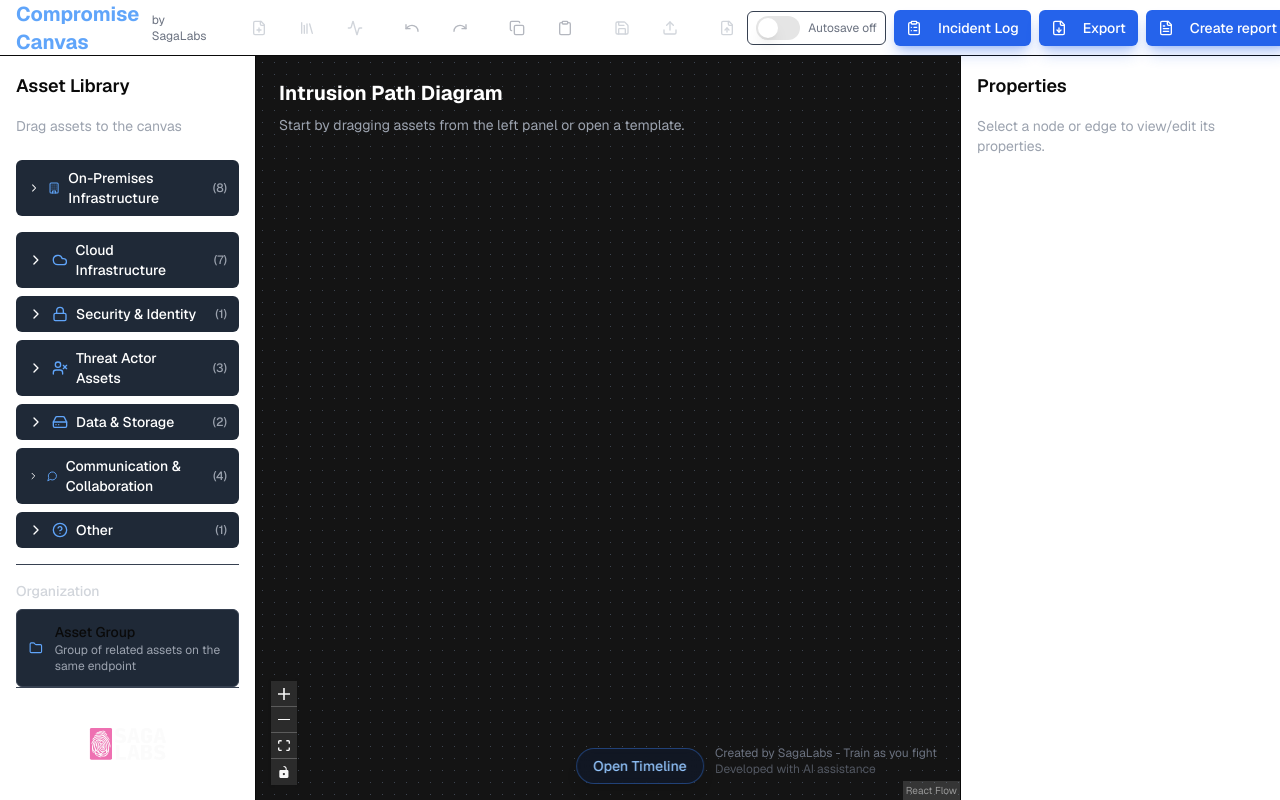
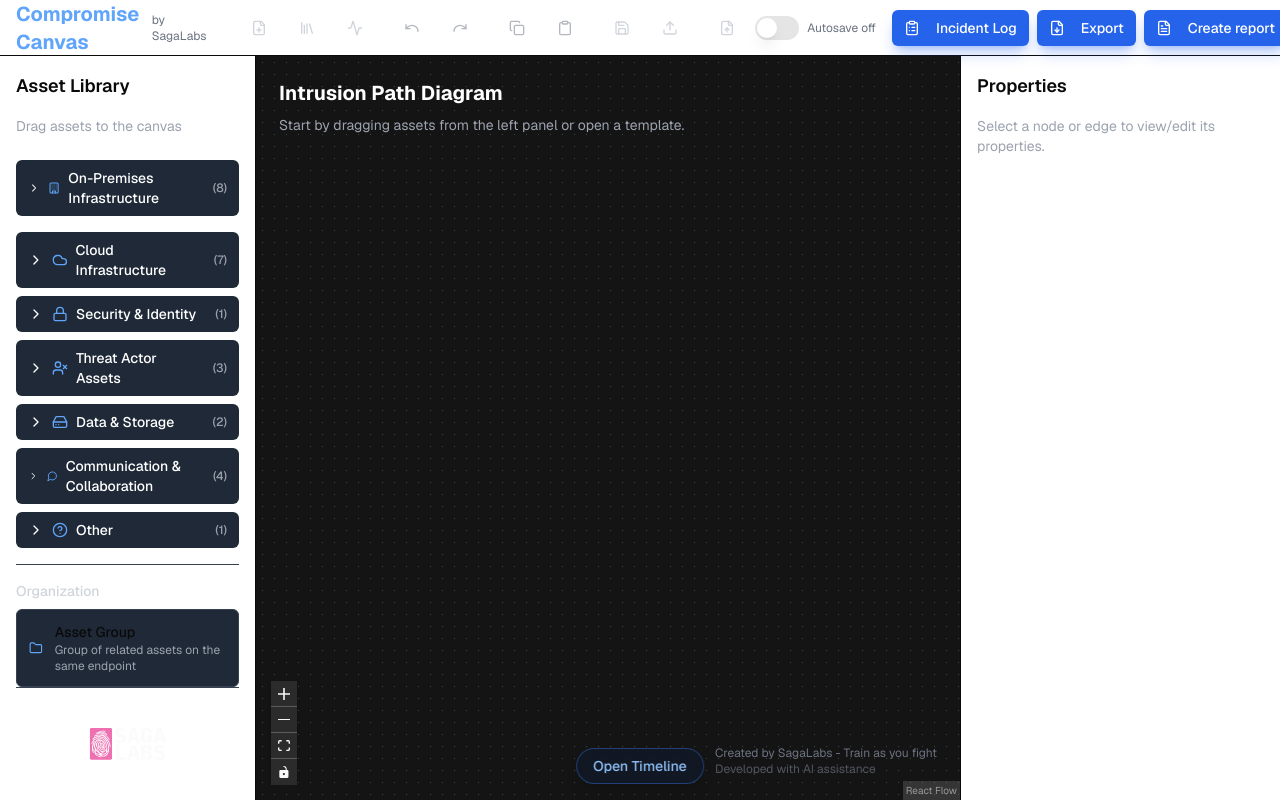
Before and after one commit to SagaLabs/CompromiseCanvas, a Next.js app: page / in a window 1280 px wide. Shown: the top 800 px of the page. Built offline with nearby package versions, Linux system fonts and the light colour scheme.

Commit message:
Remove autosave control border

```diff
--- a/components/header-controls.tsx
+++ b/components/header-controls.tsx
@@ -246,7 +246,7 @@ export default function HeaderControls({
 
       <div className="flex items-center gap-2">
         <div
-          className="flex items-center gap-2 rounded-md border border-gray-700 px-2 py-1"
+          className="flex items-center gap-2 px-2 py-1"
           title={autosaveTitle}
         >
           <Switch
```
